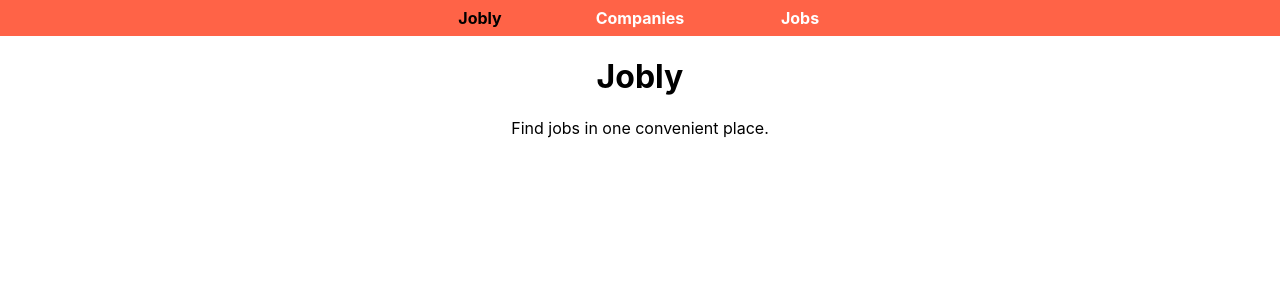
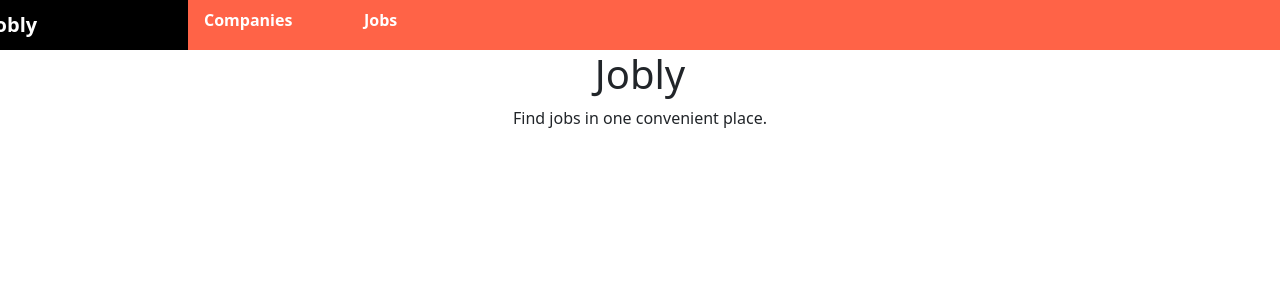
Before and after one commit to vcheng33/jobly-front-end, a React (Create React App) app: page / in a window 1280 px wide. Shown: the top 300 px of the page. Built offline with nearby package versions, Linux system fonts and the light colour scheme; no server answers.

Commit message:
finished search functionality, implemented try catches for errors in effects, updated with comments from code review

```diff
--- a/package.json
+++ b/package.json
@@ -7,7 +7,9 @@
     "@testing-library/react": "^11.2.7",
     "@testing-library/user-event": "^12.8.3",
     "axios": "^0.23.0",
+    "bootstrap": "^5.1.1",
     "react": "^17.0.2",
+    "react-bootstrap": "^2.0.0-rc.1",
     "react-dom": "^17.0.2",
     "react-router-dom": "^5.3.0",
     "react-scripts": "4.0.3",
--- a/src/App.js
+++ b/src/App.js
@@ -2,6 +2,7 @@ import './App.css';
 import { BrowserRouter } from "react-router-dom";
 import Navigation from "./Navigation";
 import Routes from "./Routes";
+import "bootstrap/dist/css/bootstrap.css";
 
 /** App for Jobly
  *
--- a/src/CompanyDetail.js
+++ b/src/CompanyDetail.js
@@ -14,6 +14,8 @@ import JobCardList from "./JobCardList";
  *      { handle, name, description, numEmployees, logoUrl, jobs:
  *          [{ id, title, salary, equity }, ...]
  *      }
+ *  - error
+ *      only shows an error if the handle cannot be found
  *
  *  Routes -> CompanyDetail -> JobCardList
  *
@@ -21,22 +23,32 @@ import JobCardList from "./JobCardList";
 function CompanyDetail() {
     const { handle } = useParams();
     const [ company, setCompany ] = useState(null);
+    const [ error, setError] = useState(null);
+
+    // use this try catch pattern in other useEffects
 
     useEffect(function fetchCompanyOnLoad() {
         async function fetchCompany() {
-            const companyResult = await JoblyApi.getCompany(handle);
-            setCompany(companyResult);
+            try {
+                const companyResult = await JoblyApi.getCompany(handle);
+                setCompany(companyResult);
+            } catch (err) {
+                setError(err);
+            }
         }
         fetchCompany();
-    }, []);
-    // add handle inside array if it's needed
-    // thought handle was misleading in the array since it's not a state
+    }, [handle]);
 
-    if (company === null) {
+    if (company === null && error === null) {
         return <h2>Loading...</h2>
     }
+    // console.log(error);
 
-    console.log("Company Detail", {company});
+    if (error) {
+        return <h2>{error}</h2>
+    }
+
+    // console.log("Company Detail", {company});
     return (
         <div>
             <h2>{company.name}</h2>
--- a/src/CompanyList.js
+++ b/src/CompanyList.js
@@ -15,6 +15,7 @@ import CompanyCard from "./CompanyCard";
  *      { companies:
  *          [ { handle, name, description, numEmployees, logoUrl }, ...]
  *      }
+ *  - searchTerm from searchForm
  *
  *  Routes -> CompanyList -> CompanyCard
  *
@@ -23,11 +24,16 @@ function CompanyList() {
     // useEffect on load
     const [companyList, setCompanyList] = useState(null);
     const [searchTerm, setSearchTerm] = useState("");
+    const [error, setError] = useState(null);
 
     useEffect(function fetchCompanyListOnLoad() {
         async function fetchCompanyList() {
-            const companiesResult = await JoblyApi.getCompanies({"name": searchTerm});
-            setCompanyList(companiesResult);
+            try {
+                const companiesResult = await JoblyApi.getCompanies({"name": searchTerm});
+                setCompanyList(companiesResult);
+            } catch  (err) {
+                setError(err);
+            }
         }
         fetchCompanyList();
     }, [searchTerm]);
@@ -37,8 +43,21 @@ function CompanyList() {
         setSearchTerm(formData.searchTerm);
     }
 
-    if (companyList === null) {
+    if (companyList === null && error === null) {
         return <h2>Loading...</h2>
+    }
+
+    if (companyList.length === 0) {
+        return (
+            <div>
+                <SearchForm handleSearch={handleSearch}/>
+                <h2>No Results Found</h2>
+            </div>
+        )
+    }
+
+    if (error) {
+        return <h2>{error}</h2>
     }
 
     return (
--- a/src/JobCard.js
+++ b/src/JobCard.js
@@ -8,6 +8,9 @@
  *
  *  JobCardList -> JobCard
 */
+
+// salary and equity formatted
+
 function JobCard({ id, title, salary, equity }) {
     return (
         <div id={id}>
--- a/src/JobCardList.js
+++ b/src/JobCardList.js
@@ -13,6 +13,8 @@ import JobCard from "./JobCard";
  *      -> JobCardList
  *      -> JobCard
  */
+
+// don't need div because you are allowed a list, but helpful for styling
 function JobCardList({ jobList }) {
     console.log("JobCardList", {jobList});
     return (
--- a/src/JobList.js
+++ b/src/JobList.js
@@ -13,17 +13,23 @@ import SearchForm from "./SearchForm";
  *    { jobs:
  *      [ { id, title, salary, equity, companyHandle, companyName }, ...]
  *    }
+ *  - searchTerm from searchForm
  *
  *  Routes -> JobList -> { SearchForm, JobCardList }
  */
 function JobList() {
-    const [jobList, setJobList ] = useState(null);
+    const [jobList, setJobList] = useState(null);
     const [searchTerm, setSearchTerm] = useState("");
+    const [ error, setError] = useState(null);
 
     useEffect(function fetchJobListOnLoad() {
         async function fetchJobList() {
-            const jobsResult = await JoblyApi.getJobs({"title": searchTerm});
-            setJobList(jobsResult);
+            try {
+                const jobsResult = await JoblyApi.getJobs({ "title": searchTerm });
+                setJobList(jobsResult);
+            } catch (err) {
+                setError(err);
+            }
         }
         fetchJobList();
     }, [searchTerm]);
@@ -32,14 +38,27 @@ function JobList() {
         setSearchTerm(formData.searchTerm);
     }
 
-    if (jobList === null) {
+    if (jobList === null && error === null) {
         return <h2>Loading...</h2>
+    }
+
+    if (jobList.length === 0) {
+        return (
+            <div>
+                <SearchForm handleSearch={handleSearch}/>
+                <h2>No Results Found</h2>
+            </div>
+        )
+    }
+
+    if (error) {
+        return <h2>{error}</h2>
     }
 
     return (
         <div>
             <SearchForm handleSearch={handleSearch} />
-            <JobCardList jobList={jobList}/>
+            <JobCardList jobList={jobList} />
         </div>
     )
 }
--- a/src/JoblyApi.js
+++ b/src/JoblyApi.js
@@ -42,23 +42,25 @@ class JoblyApi {
 
   static async getCompany(handle) {
     let res = await this.request(`companies/${handle}`);
+    console.log("res.companies: ", res.company);
     return res.company;
   }
-
-  // TO DO: Ability to search/filter for companies
-  /** Get list of all companies */
+  /** Get list of all companies or companies that meet search term criteria
+   *
+   *  searchTerm = {"name": "searchTerm"}
+  */
   static async getCompanies(searchTerm) {
     const res = searchTerm.name !== ""
-      ? await this.request(`companies?name=${searchTerm.name}`)
+      ? await this.request(`companies/`, searchTerm)
       : await this.request(`companies/`)
 
     return res.companies;
   }
 
-  /** Get list of all jobs */
+  /** Get list of all jobs or jobs that meet search term criteria */
   static async getJobs(searchTerm) {
     const res = searchTerm.title !== ""
-      ? await this.request(`jobs?title=${searchTerm.title}`)
+      ? await this.request(`jobs/`, searchTerm)
       : await this.request(`jobs/`)
 
     return res.jobs;
--- a/src/Navigation.css
+++ b/src/Navigation.css
@@ -1,10 +1,10 @@
-.NavBar {
+.Navigation {
     background-color: tomato;
-    text-align: center;
+    text-align: left;
     font-weight: bold;
   }
 
-  .NavBar a {
+  .Navigation a {
     padding: 0.5em 0;
     width: 10em;
     display: inline-block;
@@ -12,12 +12,12 @@
     text-decoration: none;
   }
 
-  .NavBar a:hover {
+  .Navigation a:hover {
     background-color: black;
     color: white !important;
   }
 
-  .NavBar a.active {
+  .Navigation a.active {
     font-weight: bold;
     color: black;
   }
--- a/src/Navigation.js
+++ b/src/Navigation.js
@@ -13,16 +13,17 @@ import "./Navigation.css";
  *  App -> Navigation
  *
  */
+
 function Navigation() {
     return (
-        <nav className="NavBar">
-          <NavLink exact to="/">
+        <nav className="Navigation row">
+          <NavLink exact to="/" className="col-10 navbar-brand">
             Jobly
           </NavLink>
-          <NavLink exact to="/companies">
+          <NavLink exact to="/companies" className="col-1">
             Companies
           </NavLink>
-          <NavLink exact to="/jobs">
+          <NavLink exact to="/jobs" className="col-1">
             Jobs
           </NavLink>
         </nav>
--- a/src/SearchForm.js
+++ b/src/SearchForm.js
@@ -14,6 +14,7 @@ import React, { useState } from "react";
      * { JobList, CompanyList } -> SearchForm
      */
 
+    // have search remain in search bar.  Make sure search bar shows when no search results.
     const INITIAL_STATE = {
       searchTerm: "",
     }
@@ -35,7 +36,7 @@ import React, { useState } from "react";
         evt.preventDefault();
         console.log("Check out state ->", formData);
         handleSearch(formData);
-        setFormData(INITIAL_STATE);
+        // setFormData(INITIAL_STATE);
       }
 
       return (
@@ -53,7 +54,7 @@ import React, { useState } from "react";
               />
             </div>
 
-              <button className="btn-primary rig btn btn-sm Search-Btn">
+              <button className="btn-primary rig btn btn-sm SearchForm-Btn">
                 Search
               </button>
 
```
Also changed, not shown: src/CompanyCard.js (+6 -6 lines), 1 other file (tests, documents, lock files or other folders).
